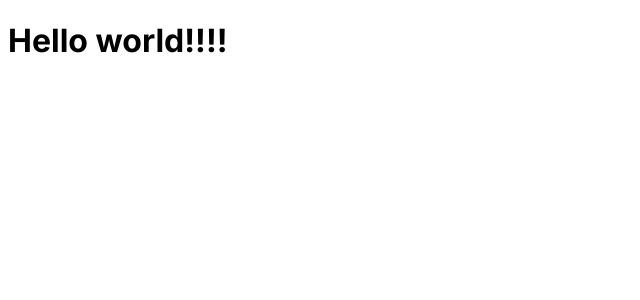
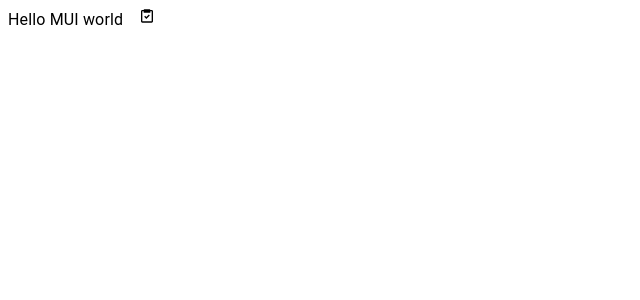
Before and after one commit to savannahtech/cliffort-entro-test, a Next.js app in the folder frontend/: page / in a window 1280 px wide. Shown: the top 300 px of the page, without its empty margins (0-640 px from the left). Built offline with nearby package versions, Linux system fonts and the light colour scheme.

Commit message:
Added mui setup and react-icons

```diff
--- a/frontend/package.json
+++ b/frontend/package.json
@@ -11,6 +11,10 @@
 		"lint:fix": "next lint --fix"
 	},
 	"dependencies": {
+		"@emotion/react": "^11.11.1",
+		"@emotion/styled": "^11.11.0",
+		"@mui/material": "^5.14.5",
+		"@mui/styled-engine-sc": "^5.12.0",
 		"@types/node": "20.5.0",
 		"@types/react": "18.2.20",
 		"@types/react-dom": "18.2.7",
@@ -19,6 +23,8 @@
 		"next": "13.4.16",
 		"react": "18.2.0",
 		"react-dom": "18.2.0",
+		"react-icons": "^4.10.1",
+		"styled-components": "^6.0.7",
 		"typescript": "5.1.6"
 	},
 	"devDependencies": {
--- a/frontend/src/pages/index.tsx
+++ b/frontend/src/pages/index.tsx
@@ -1,5 +1,7 @@
 import Head from 'next/head';
 import { Inter } from 'next/font/google';
+import { Stack, Typography } from '@mui/material';
+import { BiTask } from 'react-icons/bi';
 
 const inter = Inter({ subsets: ['latin'] });
 
@@ -12,7 +14,10 @@ export default function Home() {
 				<meta name="viewport" content="width=device-width, initial-scale=1" />
 			</Head>
 			<main className={inter.className}>
-				<h1>Hello world!!!!</h1>
+				<Stack gap={2} direction={'row'}>
+					<Typography>Hello MUI world</Typography>
+					<BiTask />
+				</Stack>
 			</main>
 		</>
 	);
```
Also changed, not shown: 1 other file (tests, documents, lock files or other folders).
